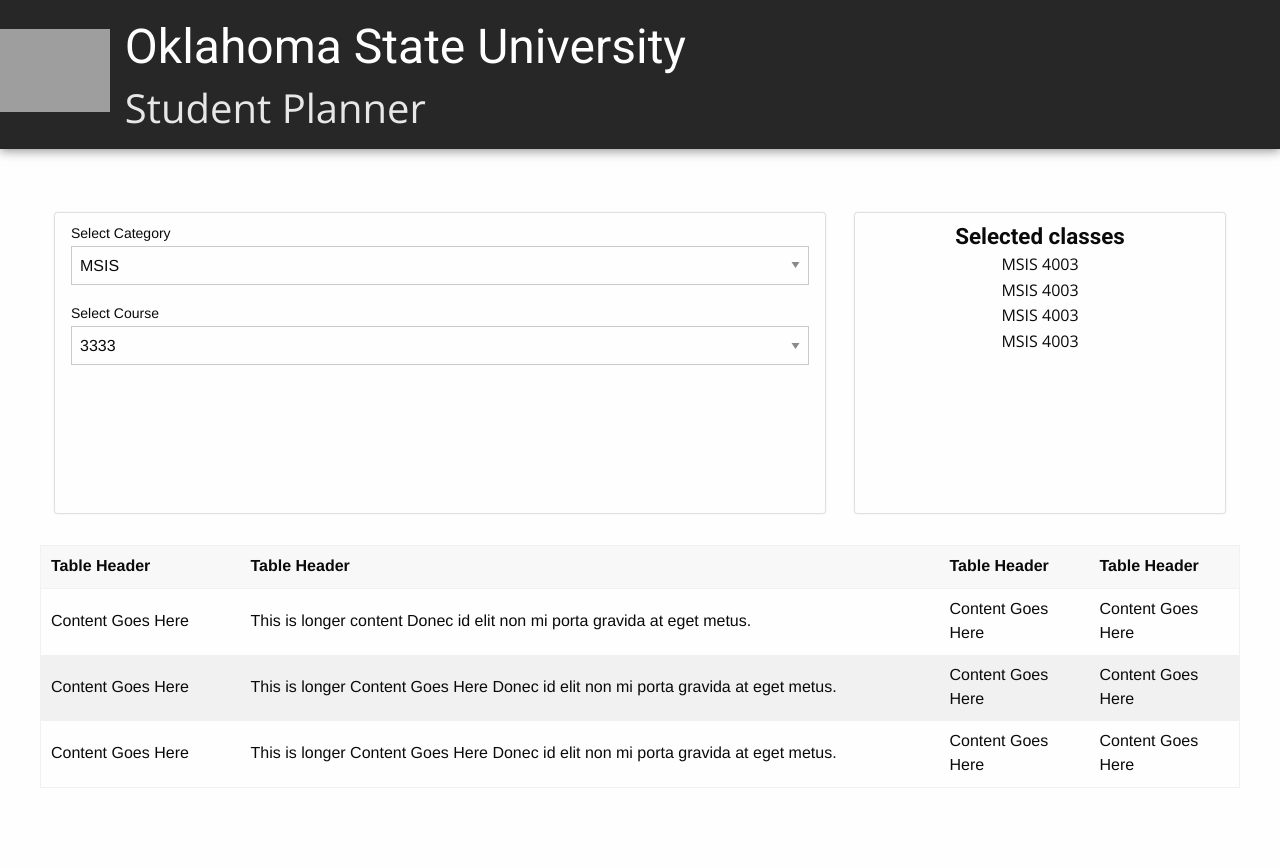
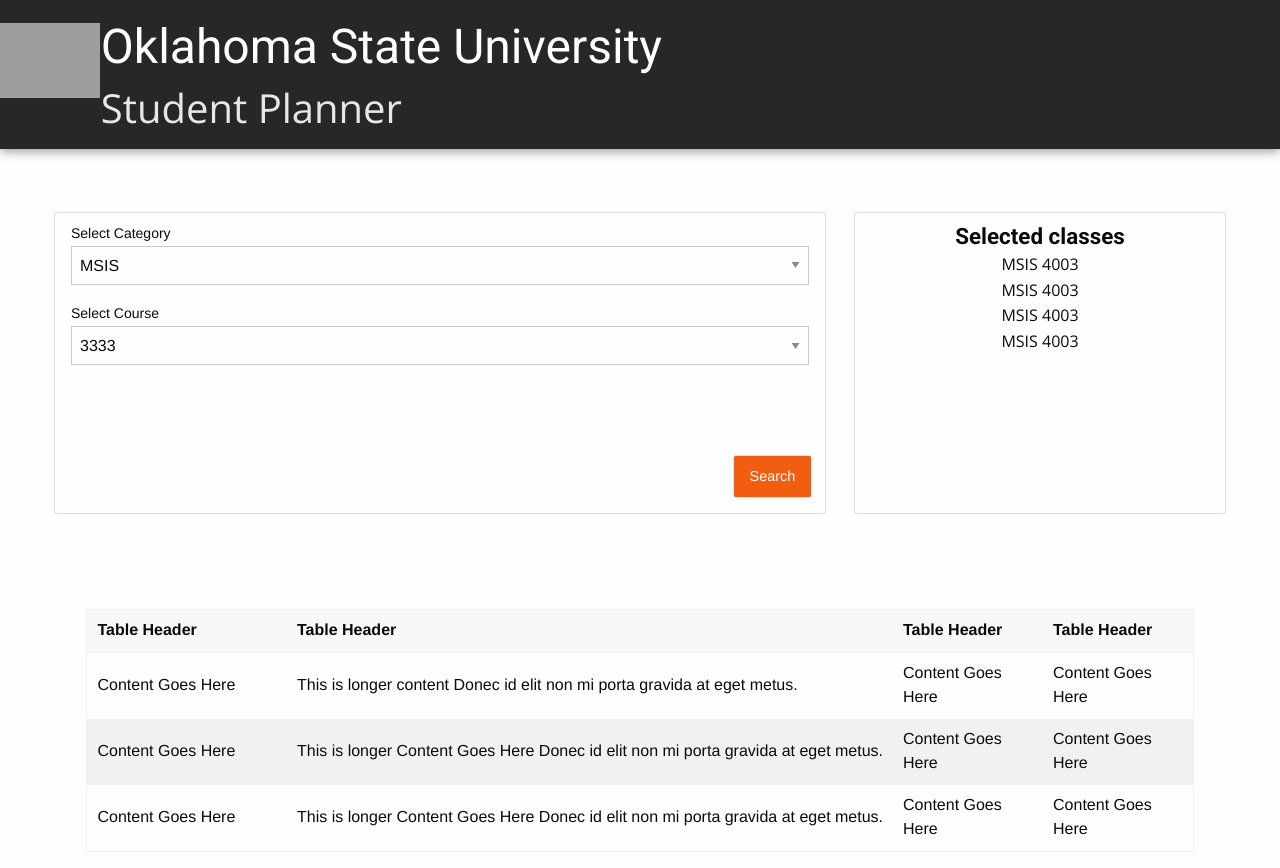
Before and after one commit to dot2/osustudentplanner, a website: page index.html in a window 1280 px wide. Before the commit the page ends 804 px from the top, so only its background shows below. Drawn offline with nearby package versions, Linux system fonts and the light colour scheme; grey boxes are pictures that could not be loaded.

Commit message:
added a submit button and adjusted the container heights

```diff
--- a/index.html
+++ b/index.html
@@ -46,7 +46,7 @@
                 </select>
               </label>
             </div>
-
+            <button type="button" class="orange button">Search</button>
           </div>
         </div>
         <!-- class display list -->
@@ -66,6 +66,7 @@
 
     <!-- display the list of data in a table based on options from above -->
     <div class="row">
+      <div class="course-wrapper">
         <div class="table-container">
           <table class="hover">
             <thead>
@@ -99,6 +100,7 @@
           </table>
 
         </div>
+      </div>
 
     </div>
 
--- a/sass/main.sass
+++ b/sass/main.sass
@@ -24,7 +24,7 @@
   flex-direction: row
   box-shadow: 0 2px 10px $shadow
   .header-text
-    margin-left: 7em
+    margin-left: 5.5em
     h1
       font-family: $font-main
       text-align: left
@@ -41,8 +41,8 @@
       position: center
       size: contain
       image: url('http://go.okstate.edu/sites/go.okstate.edu/themes/responsive_osu_main_page/images/logo-banner.png')
-    width: 110px
-    height: 140px
+    width: 100px
+    height: 120px
     font: 0/0 a
 
 .course-wrapper
@@ -58,6 +58,7 @@
     max-width: 800px
     height: 300px
     padding: .5em 1em
+    position: relative
     h2
       text-align: center
       font:
@@ -72,6 +73,16 @@
         font:
           family: $font-sec
           size: 1rem
+    button
+      position: absolute
+      right: 1em
+      bottom: 0
+.orange
+  background-color: $accent-color
+  border-radius: 2px
+  box-shadow: 0 0 2px $shadow
+  &:hover
+    background-color: $main-color !important
 .table-container
   margin-top: 2em
 
```
Also changed, not shown: css/main.css. Lines whose indentation alone changed are shown as unchanged.
